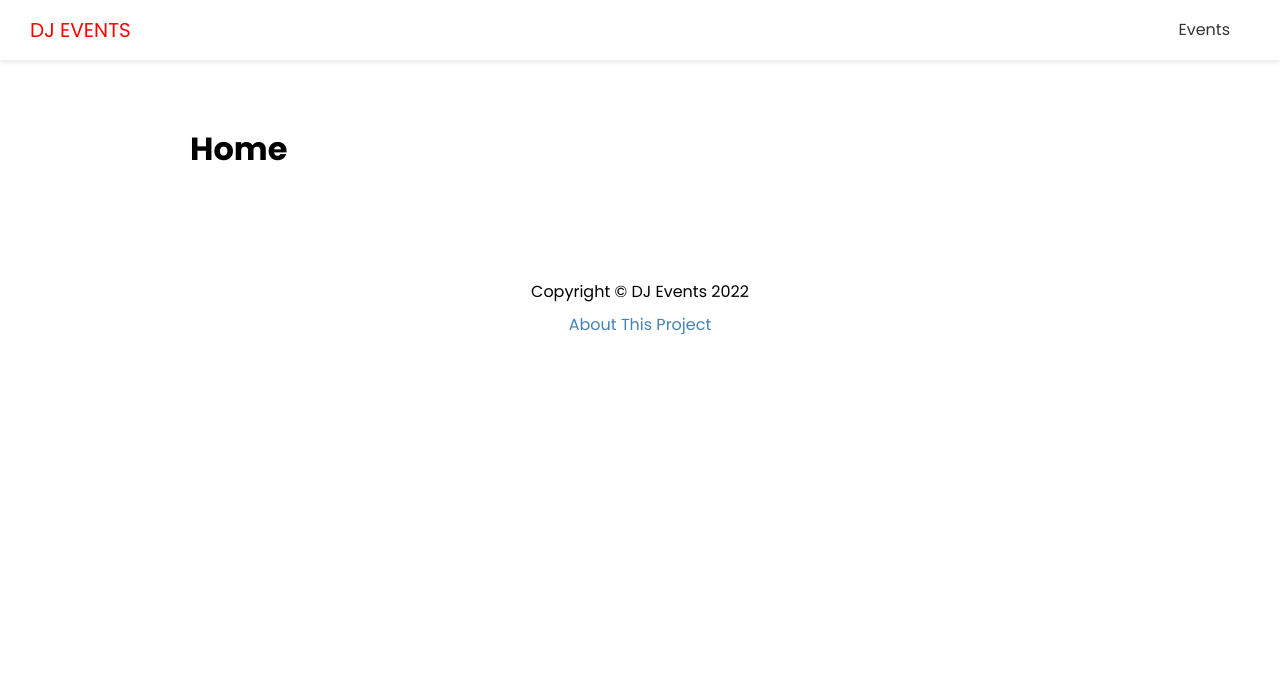
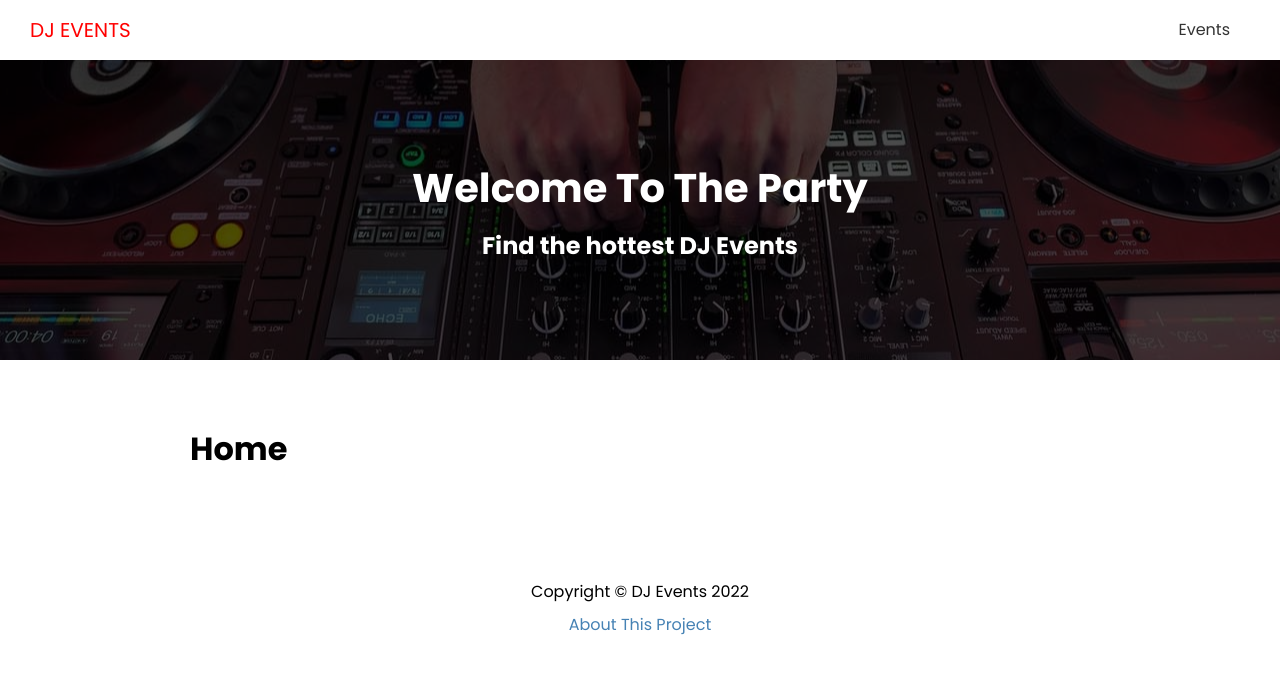
Before and after one commit to leobewater/udemy-next-js-building-music-event, a Next.js app in the folder frontend/: page / in a window 1280 px wide. Shown: the top 674 px of the page. Built offline with nearby package versions, Linux system fonts and the light colour scheme.

Commit message:
add showcase to homepage

```diff
--- a/frontend/components/Layout.js
+++ b/frontend/components/Layout.js
@@ -1,9 +1,13 @@
 import Head from 'next/head'
+import {useRouter} from 'next/router'
 import Header from './Header'
 import Footer from './Footer'
+import Showcase from './Showcase'
 import styles from '@/styles/Layout.module.css'
 
 export default function Layout({ title, keywords, description, children }) {
+  const router = useRouter()
+
   return (
     <div>
       <Head>
@@ -12,6 +16,7 @@
         <meta name="keywords" content={keywords} />
       </Head>
       <Header />
+      {router.pathname === '/' && <Showcase />}
       <div className={styles.container}>{children}</div>
       <Footer />
     </div>
--- a/frontend/components/Showcase.js
+++ b/frontend/components/Showcase.js
@@ -3,6 +3,9 @@
 
 export default function Showcase() {
   return (
-
+      <div className={styles.showcase}>
+          <h1>Welcome To The Party</h1>
+          <h2>Find the hottest DJ Events</h2>
+      </div>
   )
 }
```
